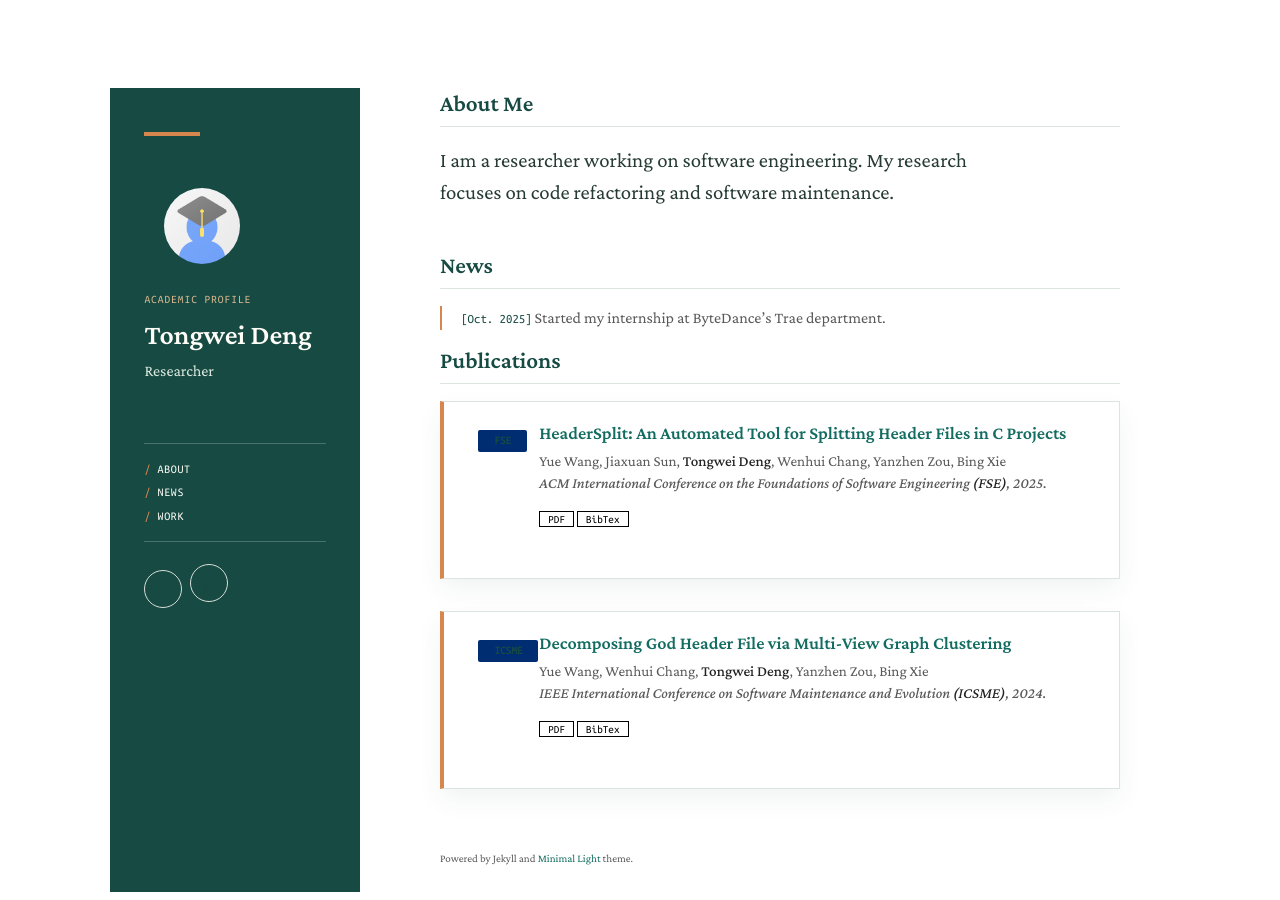
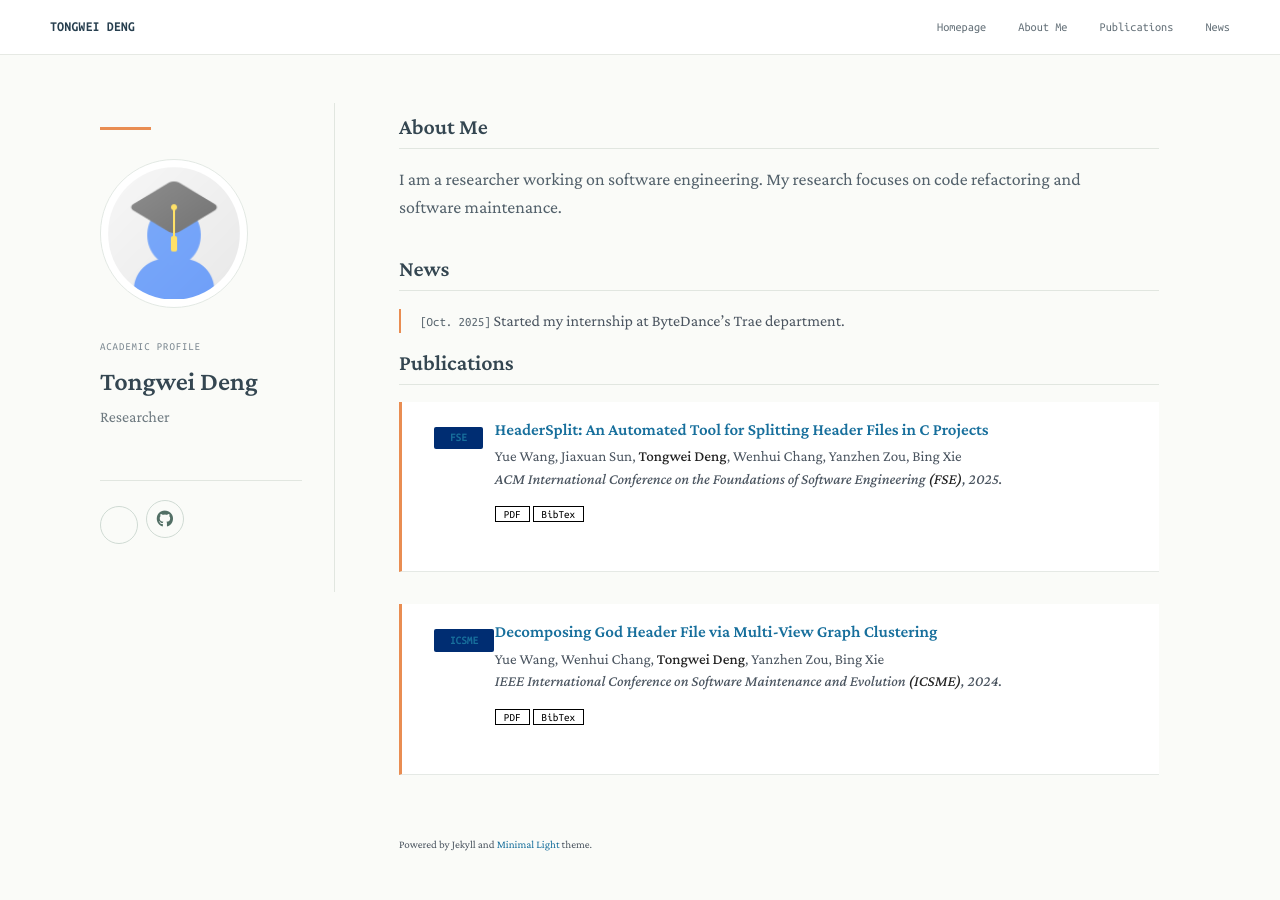
Before and after one commit to 6643789wsx/6643789wsx.github.io, a Jekyll site: the page built from index.md, in a window 1280 px wide and 900 px high. Built offline with Jekyll 4.4.1, drawn with Linux system fonts in a browser that asks for light colours; a style sheet for code colours, icons or effects is not loaded; our own code applies the rules of GitHub Pages for plain Markdown files.

Commit message:
Add light layout and top navigation

```diff
--- a/_layouts/homepage.html
+++ b/_layouts/homepage.html
@@ -36,6 +36,17 @@
 
   </head>
   <body>
+    <nav class="top-nav" aria-label="Primary navigation">
+      <div class="top-nav-inner">
+        <a class="top-nav-brand" href="#about-me">{{ site.title }}</a>
+        <div class="top-nav-links">
+          <a href="#about-me">Homepage</a>
+          <a href="#about-me">About Me</a>
+          <a href="#publications">Publications</a>
+          <a href="#news">News</a>
+        </div>
+      </div>
+    </nav>
     <div class="site-shell">
       <header class="profile-panel">
 
@@ -58,11 +69,6 @@
         <email>{{ site.email }}</email>
         {% endif %}
 
-        <nav class="profile-nav" aria-label="Page sections">
-          <a href="#about-me">About</a>
-          <a href="#news">News</a>
-          <a href="#publications">Work</a>
-        </nav>
         <div class="social-icons">
         {% if site.google_scholar %}
         <a style="margin: 0 5px 0 0" href="{{ site.google_scholar }}">
--- a/_sass/minimal-light.scss
+++ b/_sass/minimal-light.scss
@@ -618,6 +618,53 @@ footer {
   }
 }
 
+/* Light academic profile layout, kept consistent when the OS uses dark mode. */
+body { background:#fafbf8; color:#4b5560; }
+.top-nav { background:#fff; border-bottom:1px solid #e6e9e4; position:sticky; top:0; z-index:20; }
+.top-nav-inner { align-items:center; display:flex; justify-content:space-between; margin:0 auto; max-width:1180px; min-height:3.4rem; padding:0 2rem; }
+.top-nav-brand { color:#273f4f; font-family:"Ubuntu Mono", monospace; font-size:.82rem; font-weight:700; letter-spacing:.04em; text-transform:uppercase; }
+.top-nav-links { display:flex; gap:2rem; }
+.top-nav-links a { color:#66727a; font-family:"Ubuntu Mono", monospace; font-size:.77rem; }
+.top-nav-links a:hover, .top-nav-brand:hover { color:#176f9c; }
+.site-shell { gap:4rem; grid-template-columns:235px minmax(0, 760px); max-width:1080px; padding:3rem 2.5rem 4rem; }
+.profile-panel { background:transparent; border-right:1px solid #e1e6e0; color:#59646a; min-height:auto; padding:1.5rem 2rem 1.5rem 0; position:sticky; top:6rem; }
+.profile-panel:before { background:#e98d52; height:3px; margin-bottom:1.8rem; width:3.2rem; }
+.image.avatar img { background:#fff; border:1px solid #e2e8e3; padding:.45rem; width:132px; }
+.profile-kicker { color:#7a8790; font-size:.68rem; margin-top:1.5rem; }
+.profile-panel h1 { color:#344651; font-size:1.65rem; }
+.profile-panel position, .profile-panel autocolor, .profile-panel email { color:#6e7a80; }
+.social-icons { border-top:1px solid #e1e6e0; margin-top:1.7rem; padding-top:1.2rem; }
+.social-icons a { border-color:#cfdad3; color:#526f65!important; }
+.social-icons a:hover { background:#176f9c; border-color:#176f9c; }
+.content-panel { padding-top:.5rem; }
+.content-panel > p:first-of-type { color:#53616b; font-size:1.12rem; max-width:45rem; }
+h2 { border-bottom-color:#e1e6e0; color:#344651; font-size:1.38rem; margin-top:2.2rem; }
+a, .publications ol.bibliography li .links a.btn { color:#176f9c; }
+a:hover { color:#125878; }
+.content-panel > ul { border-left-color:#e98d52; }
+.content-panel > ul strong { color:#58656e; }
+.pub-row { background:#fff; border:0; border-bottom:1px solid #e5e9e5; border-left:3px solid #e98d52; box-shadow:none; padding:1.05rem 1rem; }
+.pub-row:hover { box-shadow:0 8px 18px rgba(45,69,60,.08); }
+.publications ol.bibliography li .abbr abbr { background:#e6f2f6; color:#176f9c!important; }
+.publications ol.bibliography li .title { font-size:1.06rem; }
+
+@media (prefers-color-scheme: dark) {
+  body { background:#fafbf8; color:#4b5560; }
+  h1, h2, h3, h4, h5, h6, strong { color:#344651; }
+  a { color:#176f9c; }
+  autocolor { color:#6e7a80; }
+  .profile-panel h1 { color:#344651; }
+  .profile-panel position, .profile-panel autocolor, .profile-panel email { color:#6e7a80; }
+  .social-icons a:hover { background:#176f9c; color:#fff!important; transform:translateY(-2px); }
+}
+
+@media print, screen and (max-width: 720px) {
+  .top-nav-inner { align-items:flex-start; flex-direction:column; gap:.7rem; padding:1rem 1.25rem; }
+  .top-nav-links { flex-wrap:wrap; gap:.7rem 1.25rem; }
+  .site-shell { padding:2rem 1.25rem 3rem; }
+  .profile-panel { border-bottom:1px solid #e1e6e0; border-right:0; padding:0 0 1.7rem; }
+}
+
 .biblink {
   text-decoration:none;
   display: inline;
```
